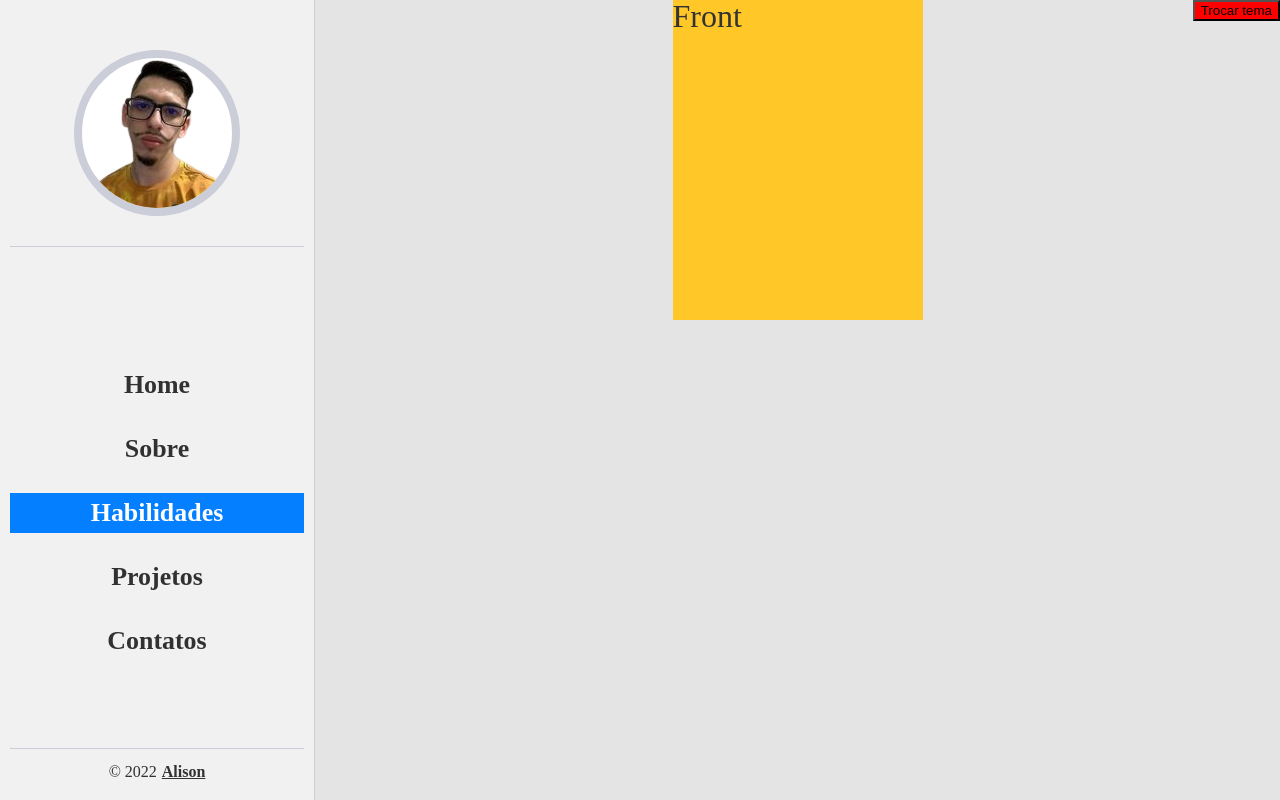
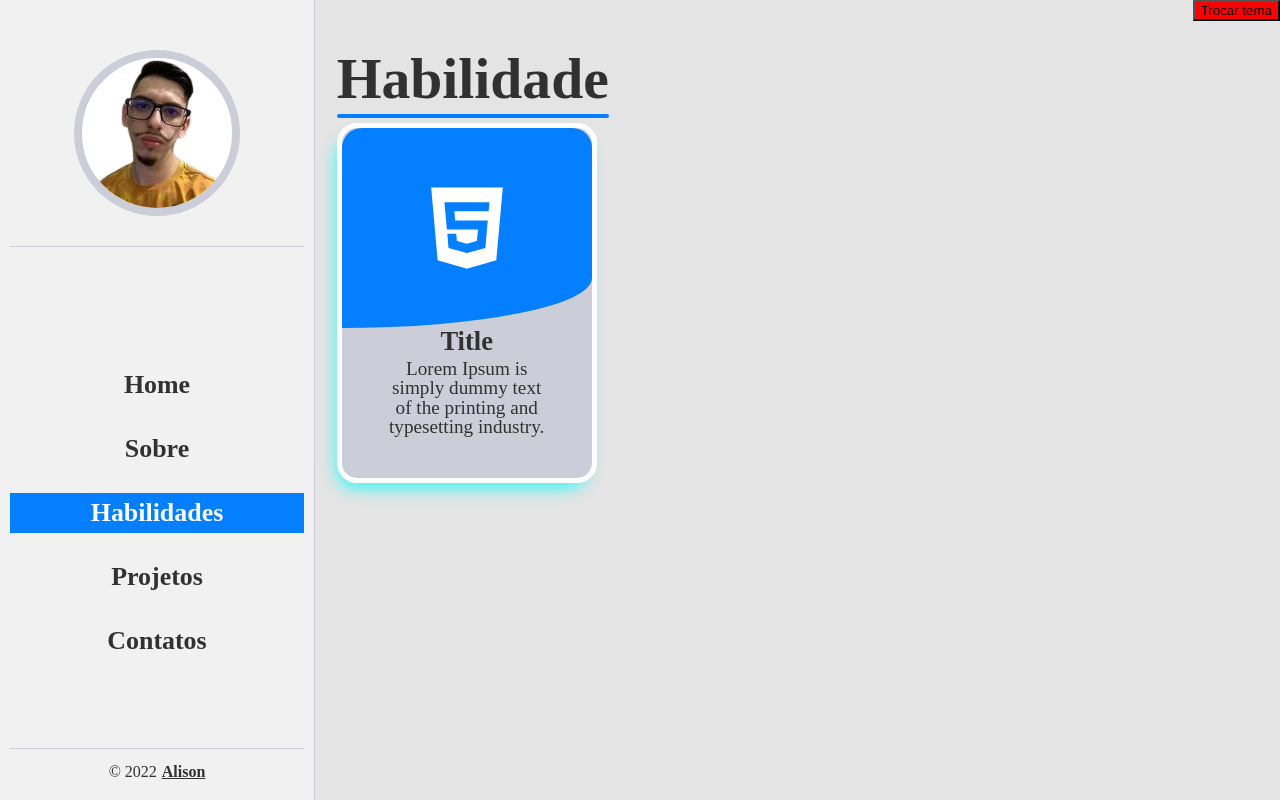
Before and after one commit to alison-ribeiro/Portfolio, a React (Create React App) app: page /Habilidades in a window 1280 px wide. Built offline with nearby package versions, Linux system fonts and the light colour scheme.

Commit message:
Finalização componente flipCard

```diff
--- a/src/Components/FlipCard/index.js
+++ b/src/Components/FlipCard/index.js
@@ -1,17 +1,47 @@
-import { Container,MainContainer,TheBack,TheCard,TheFront } from './styles'
-
+import { Container,TheBack,TheCard,TheFront } from './styles'
+import {AiFillHtml5} from 'react-icons/ai'
 
 function FlipCard(){
   return(
     <Container>
-      <MainContainer>
+
         <TheCard>
-          <TheFront>Front</TheFront>
-          <TheBack>back</TheBack>
+          <TheFront>
+            <div className='container'>
+              <div className="card-header"></div>
+              <div className='card-header-body'></div>
+              <AiFillHtml5/>
+            </div>
+            <div className="card-body">
+              <h5>Title</h5>
+              <p class="card-text">Lorem Ipsum is simply dummy text of the printing and typesetting industry.</p>
+            </div>
+
+          </TheFront>
+          <TheBack>
+            <div className='container-back-header'>
+              <AiFillHtml5/>
+            </div>
+            <h5>Conhecimentos HTML</h5>
+            <div className='scroll'>
+              <ul>
+                <li>asdjaksdj jjfff fffffasdu djaisjdi kkkd ddas s sasd</li>
+                <li>blbsakad asdkajs ddd</li>
+                <li>sdfsdfsdf</li>
+                <li>sdfsa ddd ss a asdas w eqsad</li>
+                <li>asdda dwqd ccasdd d  asdasdasd</li>
+                <li>asdjaksdj jjfff fffffasdu djaisjdi kkkd ddas s sasd</li>
+                <li>blbsakad asdkajs ddd</li>
+                <li>sdfsdfsdf</li>
+                <li>sdfsa ddd ss a asdas w eqsad</li>
+                <li>asdda dwqd ccasdd d  asdasdasd</li>
+              </ul>
+            </div>
+          </TheBack>
         </TheCard>
 
 
-      </MainContainer>
+
     </Container>
 
   );
--- a/src/Components/FlipCard/styles.js
+++ b/src/Components/FlipCard/styles.js
@@ -3,43 +3,140 @@ import styled from "styled-components";
 
 
 export const Container = styled.div`
-
-
+    display: flex;
+    position: relative;
+    width: 250px;
+    height: 820px;
+    padding-top: 15px;
 
 `
-export const MainContainer = styled.div`
-    position: relative;
-    width: 250px;
-    height: 320px;
-`
+
 export const TheCard = styled.div`
   position: absolute;
   width: 100%;
-  height: 100%;
+  height: 350px;
   transform-style: preserve-3d;
-  transition: all .5s ease;
-  background-color: yellow;
+  transition: all .5s linear;
+  border-radius:20px;
+  box-shadow: 0px 15px 15px 1px rgba(0,255,255,0.7);
   &:hover{
     transform: rotateY(180deg);
   }
 
 `
 export const TheFront = styled.div`
+  border:5px solid white;
   position: absolute;
   width: 100%;
   height: 100%;
   backface-visibility: hidden;
-  background-color: #ffc728;
-  color: #333;
+  background-color: ${props => props.theme.colors.secundary};
+  border-radius:20px;
+  left: 0;
+  top: 0;
+
+  .container{
+    display: grid;
+    place-items: center;
+    height: 200px;
+    position: relative;
+    width: 100%;
+
+    .card-header{
+      display: grid;
+      place-items: center;
+      position: relative;
+      background-color: ${props => props.theme.colors.blue};
+      top: 0;
+      border-radius: 20px 20px 0 0;
+      width: 100%;
+      height: 100px;
+      z-index: 0;
+
+    }
+    .card-header-body{
+      position: relative;
+      width: 100%;
+      height: 100px;
+      background-color: ${props => props.theme.colors.blue};
+      border-radius:100% 0% 100% 0% / 0% 50% 50% 100%;
+      bottom: 0;
+      right: 0;
+
+    }
+    svg{
+      color: white;
+      font-size: 100px;
+      position: absolute;
+    }
+  }
+  .card-body{
+    display: flex;
+    flex-direction: column;
+    align-items: center;
+    justify-content: center;
+    h2{
+      font-size: 1rem;
+    }
+    p{
+      display: flex;
+      text-align: center;
+      margin-top: 5px;
+      width: 68%;
+      font-size: .6rem;
+    }
+  }
 
 `
 export const TheBack = styled.div`
   position: absolute;
   width: 100%;
   height: 100%;
+  left: 0;
+  top: 0;
   backface-visibility: hidden;
-  background-color: #fafafa;
+  background-color: ${props => props.theme.colors.secundary};
+  border: 5px solid white;
+  border-radius: 20px;
   color: #333;
   transform: rotateY(180deg);
+  .container-back-header{
+    display: flex;
+    place-content: center;
+
+    svg{
+      margin-top: 20px;
+      font-size: 75px;
+      color: white;
+      background-color: ${props => props.theme.colors.blue};
+      border: 3px solid white;
+      border-radius: 50%;
+      padding: 5px;
+
+    }
+  }
+  .scroll{
+    height: 200px;
+    overflow-y: auto;
+  }
+  h5{
+    margin: 10px 0;
+    text-align: center;
+    font-size: .7rem;
+  }
+  ul{
+    display: flex;
+    flex-direction: column;
+    width: 100%;
+
+    align-items: center;
+    li{
+      font-size: .6rem;
+      width: 80%;
+      margin: 10px 0;
+      list-style: disc;
+
+    }
+  }
 
 `
--- /dev/null
+++ b/src/Components/Section/index.js
@@ -0,0 +1,16 @@
+import { ContainerPag, ContainerInfo, Container } from "./styles";
+
+function Section({title, children}){
+
+  return(
+    <ContainerPag>
+      <Container>
+        <h2>{title}</h2>
+        <ContainerInfo>
+            {children}
+        </ContainerInfo>
+      </Container>
+    </ContainerPag>
+  )
+}
+ export default Section;
--- /dev/null
+++ b/src/Components/Section/styles.js
@@ -0,0 +1,36 @@
+import styled from "styled-components";
+
+export const ContainerPag = styled.section`
+  display: flex;
+  width: 100%;
+  height: 100%;
+  margin-top: 20px;
+
+  h2{
+   position: relative;
+   font-size: 1.8rem;
+   margin-top: 30px;
+    &::after{
+      content: " ";
+      height: 4px;
+      width: 100%;
+      background-color:${props => props.theme.colors.blue};
+      border-radius: 5px;
+      position: absolute;
+      bottom:-10px;
+      left: 0;
+    }
+  }
+`
+export const Container = styled.div`
+  display: flex;
+  margin: 0 auto;
+  flex-direction: column;
+  width: 72vw;
+  align-items: flex-start;
+`
+
+export const ContainerInfo = styled.div`
+  width: 100%;
+
+`
--- a/src/pages/Habilidades/index.js
+++ b/src/pages/Habilidades/index.js
@@ -1,12 +1,18 @@
 
 import FlipCard from '../../Components/FlipCard';
-import { Container  } from './styles';
+import Section from '../../Components/Section';
+import { Container, ContainerCards  } from './styles';
 
 function Habilidades(){
 
   return(
     <Container>
-      <FlipCard></FlipCard>
+      <Section title="Habilidade">
+        <ContainerCards>
+          <FlipCard/>
+        </ContainerCards>
+      </Section>
+
     </Container>
   )
 }
--- a/src/pages/Habilidades/styles.js
+++ b/src/pages/Habilidades/styles.js
@@ -3,15 +3,14 @@ import styled from "styled-components";
 export const Container = styled.div`
 
   display: flex;
-  justify-content: center;
+  flex-direction: column;
+  align-items: center;
   width: 100vw;
+
 `
 
 export const ContainerCards = styled.div`
 
-  display: flex;
-  justify-content: center;
-  width: 68vw;
 
 
 `
--- a/src/pages/Projetos/index.js
+++ b/src/pages/Projetos/index.js
@@ -1,10 +1,13 @@
+import Section from '../../Components/Section';
 import { Container } from './styles';
 
 
 function Projetos(){
   return(
     <Container>
-      Você está na pagina Projetos
+      <Section>
+
+      </Section>
     </Container>
   )
 }
--- a/src/pages/Projetos/styles.js
+++ b/src/pages/Projetos/styles.js
@@ -1,5 +1,6 @@
 import styled from "styled-components";
 
 export const Container = styled.div`
-
+  display: flex;
+  width: 100vw;
 `
--- a/src/pages/Sobre/index.js
+++ b/src/pages/Sobre/index.js
@@ -1,8 +1,9 @@
 import Card from '../../Components/Cards';
-import { Container, ContainerAbout, Photo , About, Services, Cards  } from './styles';
+import { Container, ContainerAbout, Photo , About, Cards  } from './styles';
 import { BiDesktop } from 'react-icons/bi';
 import { BsBrush } from 'react-icons/bs';
 import { DiReact } from 'react-icons/di';
+import Section from '../../Components/Section';
 
 
 function Sobre(){
@@ -26,12 +27,8 @@ function Sobre(){
 
   return(
     <Container>
-
-
-
-      <ContainerAbout>
-        <h1>Sobre mim</h1>
-        <div className='container'>
+      <Section title={"Sobre"}>
+        <ContainerAbout>
           <Photo>
             <img src='https://webtech.pt/wp-content/uploads/2022/06/O-que-faz-afinal-um-programador-web.png' alt='Foto de codigo'></img>
           </Photo>
@@ -45,15 +42,15 @@ function Sobre(){
             <p>Cidade :Gravatai</p>
             <p>Freelance :Disponível</p>
           </About>
-        </div>
-      </ContainerAbout>
 
-      <Services>
-        <h2>Serviços</h2>
-        <Cards>
-          <Card info={cards}/>
-        </Cards>
-      </Services>
+        </ContainerAbout>
+      </Section>
+      <Section title={"Serviços"}>
+          <Cards>
+            <Card info={cards}/>
+          </Cards>
+      </Section>
+
 
 
     </Container>
--- a/src/pages/Sobre/styles.js
+++ b/src/pages/Sobre/styles.js
@@ -12,43 +12,8 @@ export const Container = styled.div`
 
 `
 export const ContainerAbout = styled.div`
-    display: flex;
-    flex-direction: column;
-    width: 68vw;
-
-  h1{
-   position: relative;
-   width: 10ch ;
-   font-size: 1.8rem;
-   margin-top: 30px;
-
-    &::after{
-      content: " ";
-      height: 4px;
-      width: 9ch;
-      background-color:${props => props.theme.colors.blue};
-      border-radius: 5px;
-      position: absolute;
-      bottom:0;
-      left: 0;
-    }
-
-  }
-
-  .container{
-    display: flex;
-    margin-top: 50px;
-  }
-
-  @media ${devices.tablet} {
-    .container{
-      flex-direction: column;
-      width: 70vw;
-    }
-    h1{
-      margin: 50px 0;
-    }
-  }
+  display: flex;
+  margin-top: 25px;
 
 `
 export const Photo = styled.div`
@@ -88,54 +53,11 @@ export const About = styled.div`
   }
 
 
-  @media ${devices.tablet} {
-    margin: 0;
-  }
 `
-export const Services = styled.div`
+
+export const Cards = styled.div`
   display: flex;
-  flex-direction: column;
-  width: 68vw;
-  align-items: flex-start;
-  padding: 0 30px;
-
-  h2{
-    font-size: 1.4rem;
-    margin: 50px 0;
-    position: relative;
-    margin-bottom: 50px;
-
-    &:after{
-      content: " ";
-      height: 4px;
-      width: 100%;
-      background-color:${props => props.theme.colors.blue};
-      border-radius: 5px;
-      position: absolute;
-      bottom: -8px;
-      right: 0;
-    }
-  }
-  @media ${devices.tablet} {
-    flex-direction: column;
-    width: 70vw;
-    h2{
-      margin: 0;
-    }
-  }
+  justify-content: space-between;
+  width: 100%;
 
 `
-export const Cards = styled.div`
-  display: flex;
-  width: 100%;
-  justify-content: space-between;
-
-  @media ${devices.tablet} {
-    padding: 15px;
-    flex-wrap: wrap;
-  }
-  @media ${devices.mobileL} {
-    flex-direction: column;
-    padding: 0;
-  }
-`
```
